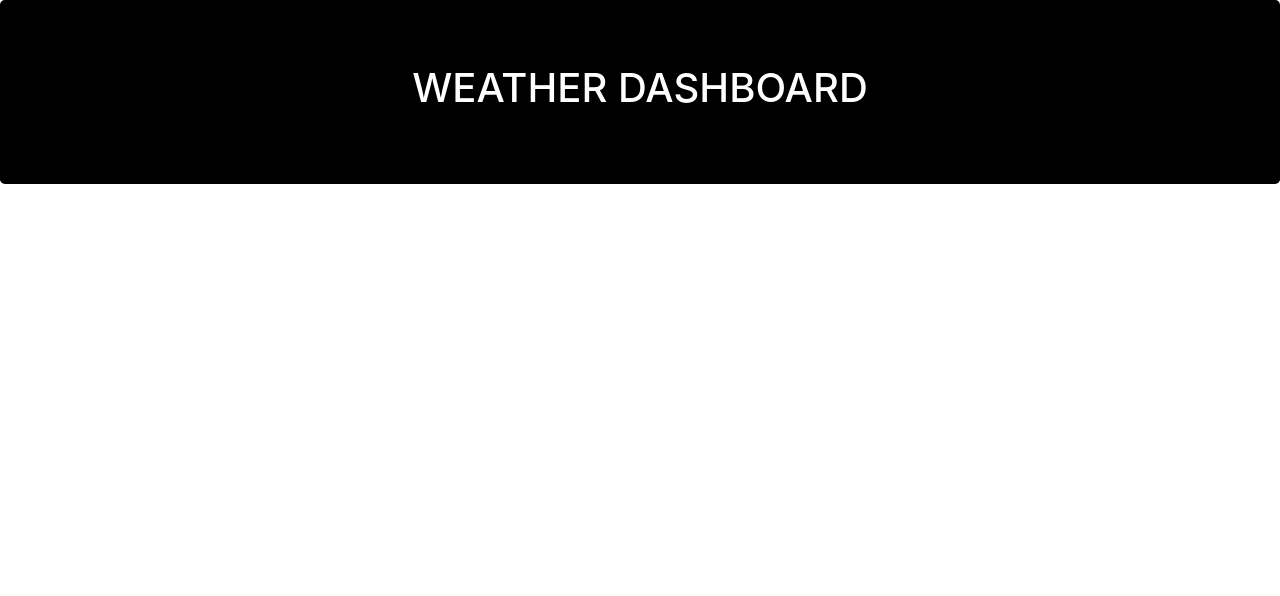
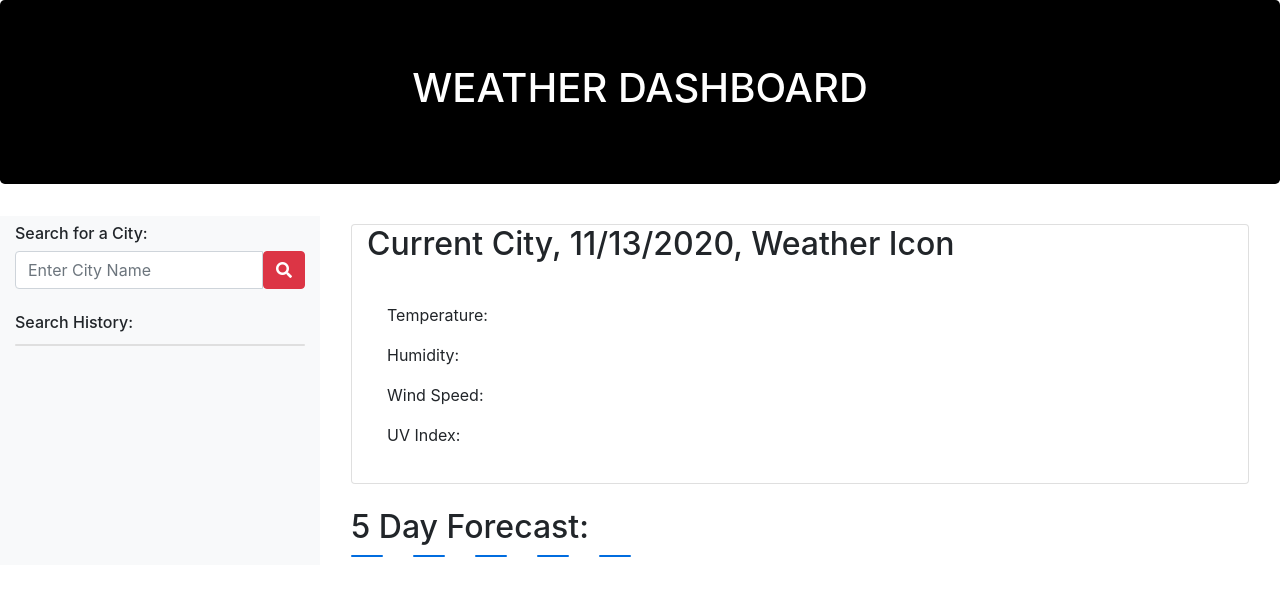
Before and after one commit to Star-Gibson/weather.dashboard, a plain HTML site: page index.html in a window 1280 px wide. Drawn offline with nearby package versions, Linux system fonts and the light colour scheme.

Commit message:
Continued work on html

```diff
--- a/index.html
+++ b/index.html
@@ -6,6 +6,9 @@
     <meta name="viewport" content="width=device-width, initial-scale=1.0">
     <!--Bootstrap-->
     <link rel="stylesheet" href="https://stackpath.bootstrapcdn.com/bootstrap/4.3.1/css/bootstrap.min.css" />
+    <!--Font Awesome Link-->
+    <link rel="stylesheet" href="https://use.fontawesome.com/releases/v5.8.1/css/all.css"
+        integrity="sha384-50oBUHEmvpQ+1lW4y57PTFmhCaXp0ML5d60M1M7uH2+nqUivzIebhndOJK28anvf" crossorigin="anonymous" />
     <!--CSS-->
     <link rel="stylesheet" href="assets/weather.css" />
     <!--Title-->
@@ -22,14 +25,71 @@
     </div>
 
     <!--Container-->
-    <div class ='container-fluid'>
+    <div class='container-fluid'>
+        <!--One Main Row w/ two columns, second column has three rows (5 Day Forecast acts as row I believe)rows.-->
+        <div class='row'>
+            <!--First Column Start: City Search Form-->
+            <div class='col-3 bg-light py-2'>
+                <h6>Search for a City:</h6>
+                <div class='input-group'>
+                    <input class='form-control' id='searchCity' type='text' placeholder='Enter City Name'>
+                    <button class='btn btn-danger input-group-addon2' id='searchBtn' type='button'><i
+                            class="fas fa-search"></i></button>
+                </div>
+                <!--Card for Search Results, dynamically populate <li>'s with JS-->
+                <br>
+                <div class='card-title'>
+                    <h6>Search History:</h6>
+                </div>
+                <div class='card' id='searchHistory'>
+                    <ul class='list-group list-group-flush list' id='recentCity'>
+                    </ul>
+                </div>
+            </div>
+            <!--First Column End-->
+            <!--Second Column Start: Current City's Weather + 5 day forecast-->
+            <div class='col-9 py-2'>
+                <!--First Sub Row Start-->
+                <div class='row mx-3'>
+                    <div class='card col'>
+                        <div class='card-title'>
+                            <h2 id='cityDisplay'>Current City, 11/13/2020, Weather Icon</h2>
+                        </div>
+                        <div class='card-body'>
+                            <div class='currentCity'>
+                                <p class="currentTemp">Temperature:</p>
+                                <p class="currentHumidity">Humidity:</p>
+                                <p class="currentWind">Wind Speed:</p>
+                                <p class="currentUV">UV Index:</p>
+                            </div>
+                        </div>
+                    </div>
+                </div>
+                <!--First Sub Row End-->
+                <br>
+                <!--5 Day Forecast Card Deck-->
+                <div class ='row mx-3'>
+                    <h2>5 Day Forecast:</h2>
+                </div>
+                <div class='row mx-3'>
+                    <div class ='card-deck'>
+                        <div class = 'card col-2 bg-primary'></div>
+                        <div class = 'card col-2 bg-primary'></div>
+                        <div class = 'card col-2 bg-primary'></div>
+                        <div class = 'card col-2 bg-primary'></div>
+                        <div class = 'card col-2 bg-primary'></div>
+                    </div>
+                </div>
+                <!--Second Sub Row End-->
 
 
 
-
-
+            </div>
+            <!--Second Column End-->
+        </div>
+        <!--Main Row End-->
     </div>
-
+    <!--Container End-->
 
 
     <!--jQuery Link-->
```
Also changed, not shown: assets/weather.css (line endings or trailing spaces).
